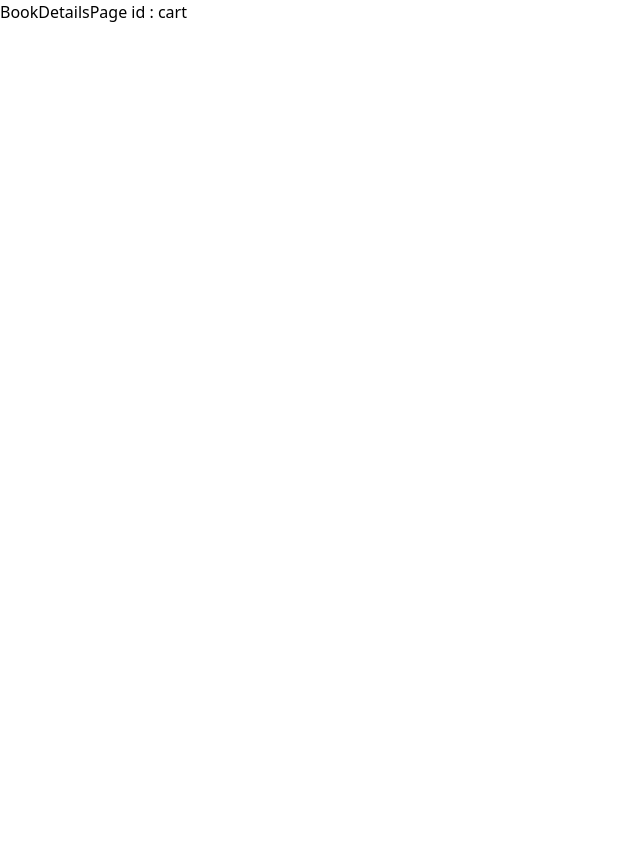
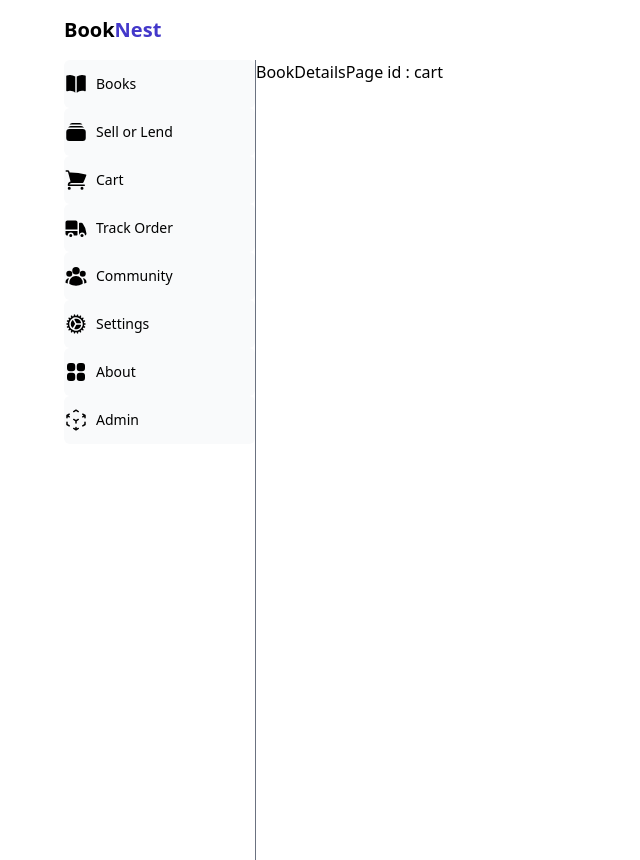
Before and after one commit to karthik-mohan23/BookNest, a Next.js app: page /store/cart in a window 1280 px wide. Shown: the whole page, without its empty margins (0-640 px from the left). Before the commit the page ends 800 px from the top, so only its background shows below. Built offline with nearby package versions, Linux system fonts and the light colour scheme.

Commit message:
built desktop sidebar

```diff
--- a/src/app/layout.tsx
+++ b/src/app/layout.tsx
@@ -6,7 +6,7 @@ const inter = Inter({ subsets: ["latin"] });
 
 export const metadata: Metadata = {
   title: "BookNest",
-  description: "Generated by create next app",
+  description: "An online store to buy or rent books",
 };
 
 export default function RootLayout({
--- a/src/app/page.tsx
+++ b/src/app/page.tsx
@@ -2,14 +2,16 @@ import Link from "next/link";
 
 function page() {
   return (
-    <div className="relative min-h-screen w-full bg-slate-950 flex items-center justify-center">
+    <div className="relative min-h-screen w-full  flex items-center justify-center">
+      <div className="absolute inset-0 -z-10 h-full w-full items-center px-5 py-24 [background:radial-gradient(125%_125%_at_50%_10%,#000_40%,#63e_100%)]"></div>
       <div className="flex flex-col gap-5 items-center">
-        <h1 className="text-5xl md:text-8xl font-bold text-white">BookNest</h1>
-        {/* btn */}
+        <h1 className="text-5xl md:text-9xl font-bold text-indigo-100">
+          Book<span className="text-indigo-500">Nest</span>
+        </h1>
         <Link
           href="/store"
-          className="group relative inline-flex h-12 items-center justify-center overflow-hidden rounded-md bg-gray-200 px-6 font-medium text-black z-20">
-          <span>Go to store</span>
+          className="group relative inline-flex h-10 items-center justify-center overflow-hidden rounded-md bg-indigo-800 px-6 font-medium text-white z-20 hover:bg-indigo-900 duration-300">
+          <span className="hover:scale-105 duration-300">Go to store</span>
           <div className="ml-1 transition duration-300 group-hover:rotate-[360deg]">
             <svg
               width="15"
@@ -27,8 +29,6 @@ function page() {
           </div>
         </Link>
       </div>
-
-      <div className="absolute bottom-0 left-0 right-0 top-0 bg-[linear-gradient(to_right,#4f4f4f2e_1px,transparent_1px),linear-gradient(to_bottom,#4f4f4f2e_1px,transparent_1px)] bg-[size:14px_24px] [mask-image:radial-gradient(ellipse_60%_50%_at_50%_0%,#000_70%,transparent_100%)]"></div>
     </div>
   );
 }
--- /dev/null
+++ b/src/app/store/layout.tsx
@@ -0,0 +1,21 @@
+import { Metadata } from "next";
+import Sidebar from "../ui/sidebar/Sidebar";
+import Header from "../ui/header/Header";
+
+export const metadata: Metadata = {
+  title: "BookNest",
+  description: "An online store to buy or rent books",
+};
+
+function layout({ children }: { children: React.ReactNode }) {
+  return (
+    <section>
+      <Header />
+      <div className="flex max-w-6xl w[90%] mx-auto">
+        <Sidebar />
+        {children}
+      </div>
+    </section>
+  );
+}
+export default layout;
--- /dev/null
+++ b/src/app/ui/header/Header.tsx
@@ -0,0 +1,21 @@
+import Link from "next/link";
+
+import { Bars3BottomLeftIcon } from "@heroicons/react/24/outline";
+
+function Header() {
+  return (
+    <nav className="py-4">
+      <div className="max-w-6xl w[90%] mx-auto">
+        <div className="flex gap-4 items-center">
+          <Bars3BottomLeftIcon className="h-6 w-6 text-gray-500 md:hidden" />
+          <Link href="/store">
+            <h2 className="text-xl font-bold">
+              Book<span className="text-indigo-700">Nest</span>
+            </h2>
+          </Link>
+        </div>
+      </div>
+    </nav>
+  );
+}
+export default Header;
--- /dev/null
+++ b/src/app/ui/sidebar/Sidebar.tsx
@@ -0,0 +1,43 @@
+import Link from "next/link";
+import {
+  UserGroupIcon,
+  BookOpenIcon,
+  CubeTransparentIcon,
+  RectangleStackIcon,
+  CogIcon,
+  TruckIcon,
+  Squares2X2Icon,
+  ShoppingCartIcon,
+} from "@heroicons/react/24/solid";
+
+const links = [
+  { name: "Books", href: "/store", icon: BookOpenIcon },
+  { name: "Sell or Lend", href: "/store/sell-lend", icon: RectangleStackIcon },
+  { name: "Cart", href: "/store/cart", icon: ShoppingCartIcon },
+  { name: "Track Order", href: "/store/track-order", icon: TruckIcon },
+  { name: "Community", href: "/store/community", icon: UserGroupIcon },
+  { name: "Settings", href: "/store/settings", icon: CogIcon },
+  { name: "About", href: "/store/about", icon: Squares2X2Icon },
+  { name: "Admin", href: "/store/admin", icon: CubeTransparentIcon },
+];
+
+function Sidebar() {
+  return (
+    <div className="w-48 border-r border-gray-500 h-screen  flex-col hidden md:flex">
+      <div className="  ">
+        {links.map((link) => {
+          const IconComponent = link.icon;
+          return (
+            <Link
+              key={link.name}
+              href={link.href}
+              className="flex  items-center  gap-2 rounded-md bg-gray-50  text-sm font-medium hover:bg-indigo-600 hover:text-white  justify-start duration-300 py-3">
+              <IconComponent className="w-6" /> {link.name}
+            </Link>
+          );
+        })}
+      </div>
+    </div>
+  );
+}
+export default Sidebar;
```
Also changed, not shown: package.json (+6 -5 lines), 1 other file (tests, documents, lock files or other folders).
